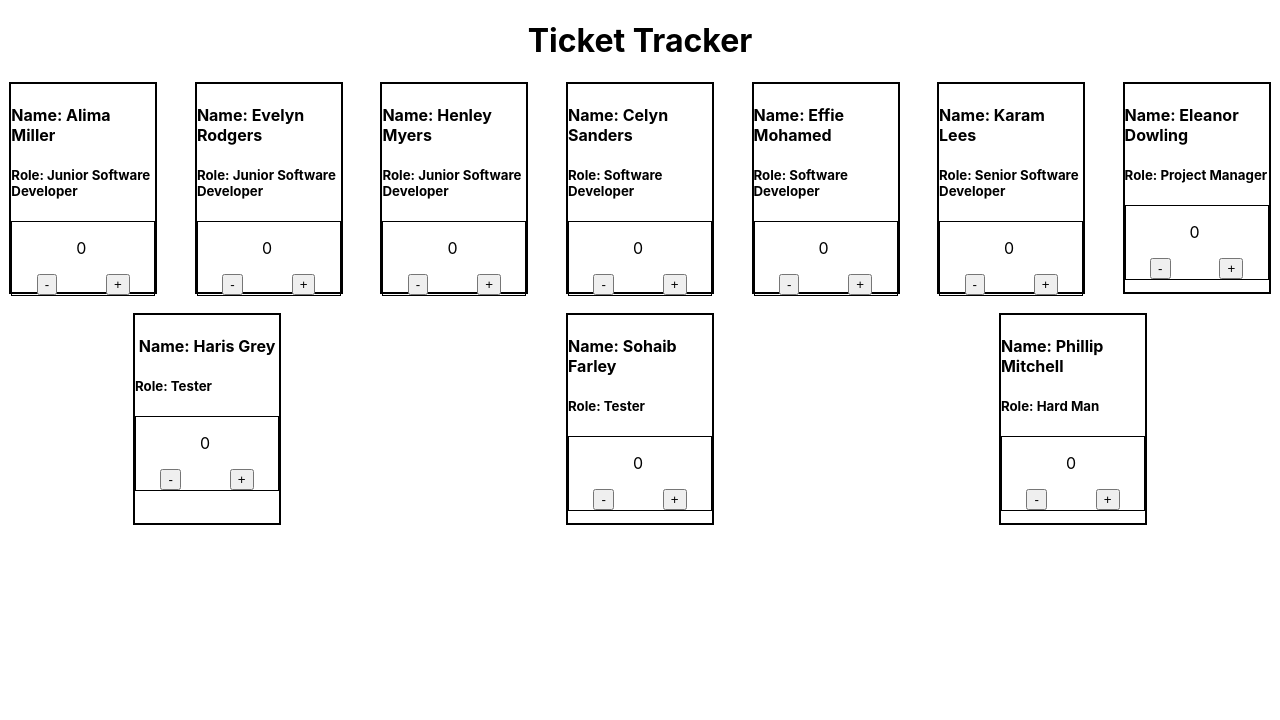
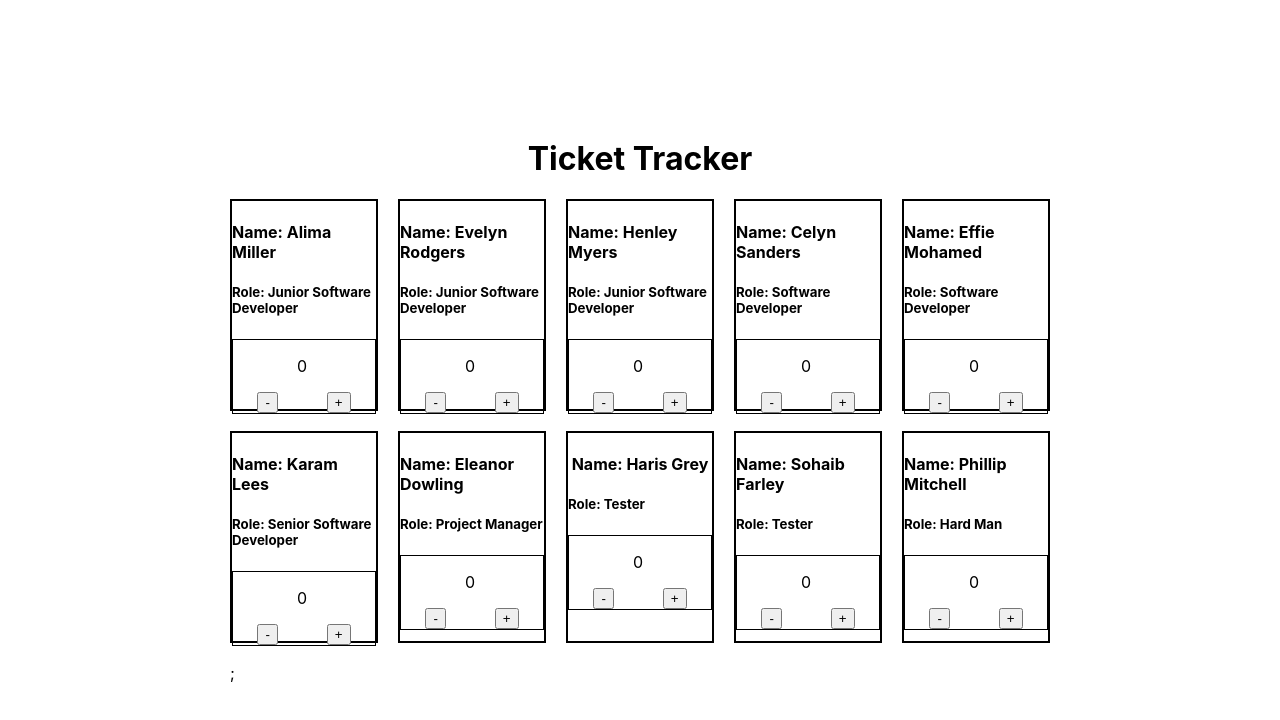
Before and after one commit to Alin-Nita/React_Tickets, a React (Create React App) app: page / in a window 1280 px wide. Shown: the top 720 px of the page. Built offline with nearby package versions, Linux system fonts and the light colour scheme.

Commit message:
used props in the employee card

```diff
--- a/src/App.jsx
+++ b/src/App.jsx
@@ -8,7 +8,7 @@ const App = () => {
     <>
       <Header />
       <div className="Employees_Container">
-        <EmployeeCard />
+        <EmployeeCard peopleArray={team} />;
       </div>
     </>
   );
--- a/src/components/Employee-Card/Employee-Card.jsx
+++ b/src/components/Employee-Card/Employee-Card.jsx
@@ -1,12 +1,15 @@
 import React from "react";
 import "./Employee-Card.scss";
-import team from "../../data/data";
 
-const EmployeeCard = () => {
-  return team.map((props) => (
+const EmployeeCard = (props) => {
+  const { peopleArray } = props;
+  console.log(peopleArray);
+
+  const EmployeesCards = peopleArray.map((employee) => {
+    return (
       <div className="name__and__role">
-      <h4 className="name">Name: {props.name}</h4>
-      <h5 className="role">Role: {props.role}</h5>
+        <h4 className="name">Name: {employee.name}</h4>
+        <h5 className="role">Role: {employee.role}</h5>
         <div class="counter">
           <p class="counter__score">0</p>
           <div id="buttons">
@@ -15,7 +18,9 @@ const EmployeeCard = () => {
           </div>
         </div>
       </div>
-  ));
+    );
+  });
+  return <>{EmployeesCards}</>;
 };
 
 export default EmployeeCard;
--- a/src/components/Employee-Card/Employee-Card.scss
+++ b/src/components/Employee-Card/Employee-Card.scss
@@ -34,11 +34,11 @@
 }
 
 .Employees_Container {
-  gap: 0.5cm;
-  display: flex;
-  flex-direction: row;
-  flex-wrap: wrap;
-  align-content: space-around;
-  justify-content: space-around;
-  align-items: center;
+  display: grid;
+  grid-template-columns: 1fr 1fr 1fr 1fr 1fr;
+  grid-template-rows: 1fr 1fr;
+  gap: 20px 20px;
+  grid-template-areas:
+    ". . . . ."
+    ". . . . .";
 }
--- a/src/index.css
+++ b/src/index.css
@@ -1,4 +1,6 @@
 body {
+  width: 100vw;
+  height: 100vh;
   display: flex;
   flex-direction: row;
   flex-wrap: wrap;
```
Lines whose indentation alone changed are shown as unchanged.
